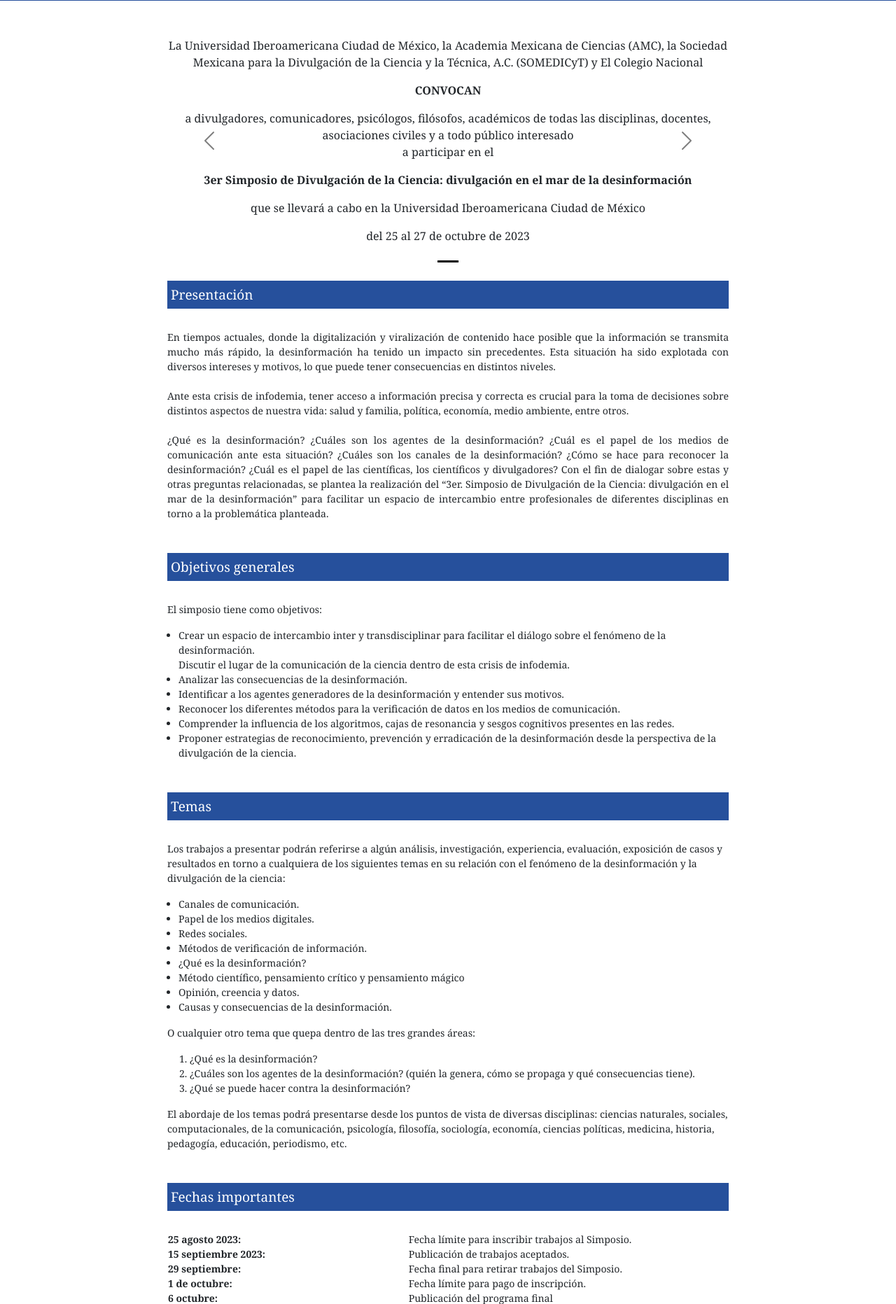
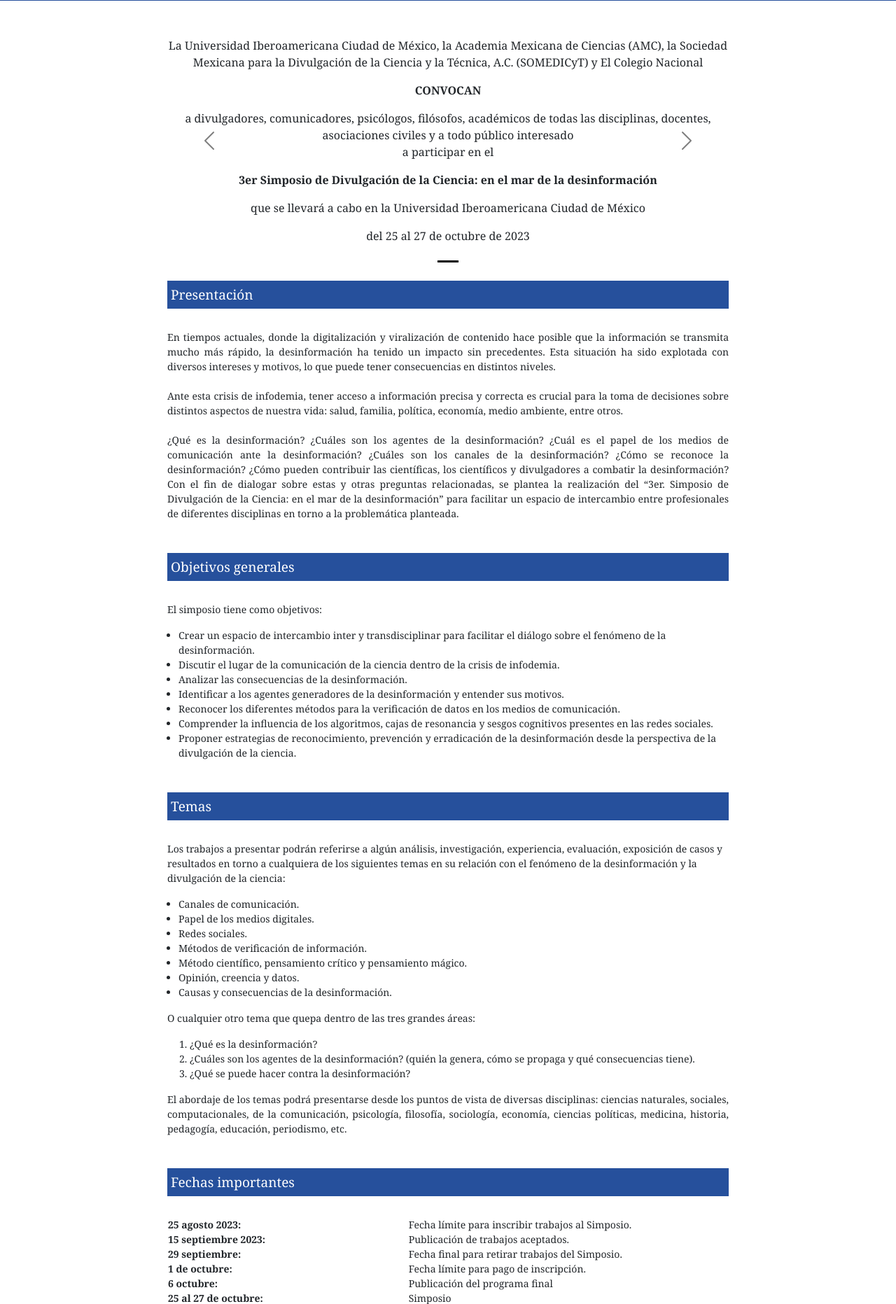
Before and after one commit to payen000/sdc4, a PHP site: page / in a window 1280 px wide. Shown: the part 689-2552 px from the top of the page at 70% size. Run offline with PHP 8.4, Linux system fonts and the light colour scheme.

Commit message:
[REF] Primera revision post-produccion (#3)

```diff
--- a/index.php
+++ b/index.php
@@ -40,7 +40,7 @@
                                 a divulgadores, comunicadores, psicólogos, filósofos, académicos de todas las disciplinas, docentes, asociaciones civiles y a todo público interesado <br> a participar en el
                                 </p>
                                 <p style="font-weight: bold;" class="active-35">
-                                    3er Simposio de Divulgación de la Ciencia: divulgación en el mar de la desinformación
+                                    3er Simposio de Divulgación de la Ciencia: en el mar de la desinformación
                                 </p>
                                 <p class="active-35">
                                     que se llevará a cabo en la Universidad Iberoamericana Ciudad de México
@@ -70,9 +70,9 @@
                     <p class="justified ">
                         En tiempos actuales, donde la digitalización y viralización de contenido hace posible que la información se transmita mucho más rápido, la desinformación ha tenido un impacto sin precedentes. Esta situación ha sido explotada con diversos intereses y motivos, lo que puede tener consecuencias en distintos niveles.<br><br>
 
-                        Ante esta crisis de infodemia, tener acceso a información precisa y correcta es crucial para la toma de decisiones sobre distintos aspectos de nuestra vida: salud y familia, política, economía, medio ambiente, entre otros.<br><br>
+                        Ante esta crisis de infodemia, tener acceso a información precisa y correcta es crucial para la toma de decisiones sobre distintos aspectos de nuestra vida: salud, familia, política, economía, medio ambiente, entre otros.<br><br>
 
-                        ¿Qué es la desinformación? ¿Cuáles son los agentes de la desinformación? ¿Cuál es el papel de los medios de comunicación ante esta situación? ¿Cuáles son los canales de la desinformación? ¿Cómo se hace para reconocer la desinformación? ¿Cuál es el papel de las científicas, los científicos y divulgadores? Con el fin de dialogar sobre estas y otras preguntas relacionadas, se plantea la realización del “3er. Simposio de Divulgación de la Ciencia: divulgación en el mar de la desinformación” para facilitar un espacio de intercambio entre profesionales de diferentes disciplinas en torno a la problemática planteada.
+                        ¿Qué es la desinformación? ¿Cuáles son los agentes de la desinformación? ¿Cuál es el papel de los medios de comunicación ante la desinformación? ¿Cuáles son los canales de la desinformación? ¿Cómo se reconoce la desinformación? ¿Cómo pueden contribuir las científicas, los científicos y divulgadores a combatir la desinformación? Con el fin de dialogar sobre estas y otras preguntas relacionadas, se plantea la realización del “3er. Simposio de Divulgación de la Ciencia: en el mar de la desinformación” para facilitar un espacio de intercambio entre profesionales de diferentes disciplinas en torno a la problemática planteada.
                     </p>
                 </section>
 
@@ -86,8 +86,10 @@
                     <ul title="lista de objetivos">
                         <li class="yes-bullet">
                             Crear un espacio de intercambio inter y transdisciplinar para facilitar el diálogo sobre el fenómeno de la desinformación.
-                        </li>
-                            Discutir el lugar de la comunicación de la ciencia dentro de esta crisis de infodemia.
+			</li>
+			<li class="yes-bullet">
+			    Discutir el lugar de la comunicación de la ciencia dentro de la crisis de infodemia.
+			</li>
                         <li class="yes-bullet">
                             Analizar las consecuencias de la desinformación.
                         </li>
@@ -98,7 +100,7 @@
                             Reconocer los diferentes métodos para la verificación de datos en los medios de comunicación.
                         </li>
                         <li class="yes-bullet">
-                            Comprender la influencia de los algoritmos, cajas de resonancia y sesgos cognitivos presentes en las redes.
+                            Comprender la influencia de los algoritmos, cajas de resonancia y sesgos cognitivos presentes en las redes sociales.
                         </li>
                         <li class="yes-bullet">
                             Proponer estrategias de reconocimiento, prevención y erradicación de la desinformación desde la perspectiva de la divulgación de la ciencia.
@@ -130,10 +132,7 @@
                                 Métodos de verificación de información.
                             </li>
                             <li class="yes-bullet">
-                                ¿Qué es la desinformación?
-                            </li>
-                            <li class="yes-bullet">
-                                Método científico, pensamiento crítico y pensamiento mágico
+                                Método científico, pensamiento crítico y pensamiento mágico.
                             </li>
                             <li class="yes-bullet">
                                 Opinión, creencia y datos.
@@ -156,7 +155,7 @@
                                 ¿Qué se puede hacer contra la desinformación?
                             </li>
                         </ol>
-                        <p>
+                        <p class="justified">
                             El abordaje de los temas podrá presentarse desde los puntos de vista de diversas disciplinas: ciencias naturales, sociales, computacionales, de la comunicación, psicología, filosofía, sociología, economía, ciencias políticas, medicina, historia, pedagogía, educación, periodismo, etc.
                         </p>
                     </div>
@@ -233,9 +232,6 @@
                                 Conferencias magistrales
                             </li>
                             <li class="yes-bullet">
-                                Grupos de análisis y discusión.
-                            </li>
-                            <li class="yes-bullet">
                                 Grupos de análisis y discusión
                             </li>
                             <li class="yes-bullet">
@@ -265,9 +261,9 @@
                         <div><h2>Costos</h2></div>
                         <div class="margin-bottomed">
                             <p>
-                                El coloquio tendrá una cuota de recuperación de $300 pesos.<br><br>
+                                El simposio tendrá una cuota de recuperación de $300 pesos.<br><br>
                                 En caso de requerir una condonación de dicha cuota se deberá enviar un correo electrónico a anabel.arrieta@ibero.mx exponiendo los motivos.
-                            </p>
+                            </p><br>
                         <div><h2>Evaluación y dictamen de propuestas</h2></div>
                         <div>
                             Los trabajos propuestos al simposio se someterán a evaluación por un Comité Evaluador ad hoc. Para la evaluación se tomará en cuenta la calidad, creatividad, originalidad y  congruencia del trabajo, así como la descripción del método, los resultados, el impacto esperado y el apego a los objetivos del simposio.<br><br>
@@ -285,7 +281,7 @@
 
                     <div>
                         <p>
-                            El programa se publicará en la <a class="self-link" href="http://dep.fismat.ibero.mx/sdc3/" style="font-weight:bold">página del coloquio</a>
+                            El programa se publicará en la <a class="self-link" href="http://dep.fismat.ibero.mx/sdc3/" style="font-weight:bold">página del coloquio</a> en esta sección a partir del 6 de octubre.
                         </p>
                     </div>
                 </section>
@@ -304,12 +300,12 @@
                         </li>
                         <li class="no-bullet">
                             <span>
-                                Dr. Nemesio Chávez Arredondo, SOMEDICYT
+                                Dr. Nemesio Chávez Arredondo, SOMEDICyT
                             </span>
                         </li>
                         <li class="no-bullet">
                             <span>
-                                Dra. Susana Estela Lizano Soberón, AMC-El Colegio Nacional
+                                Dra. Susana Estela Lizano Soberón, AMC - El Colegio Nacional
                             </span>
                         </li>
                         <li class="margin-bottomed no-bullet">
```
